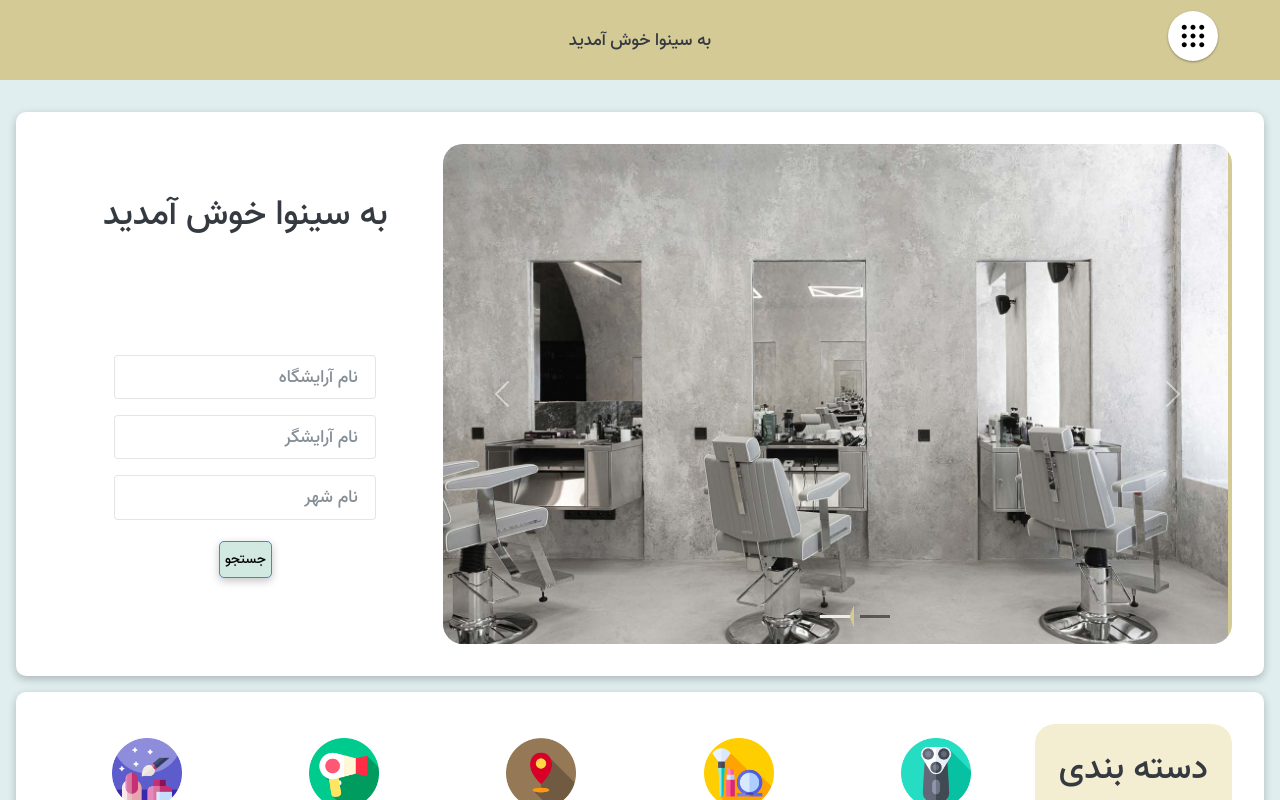
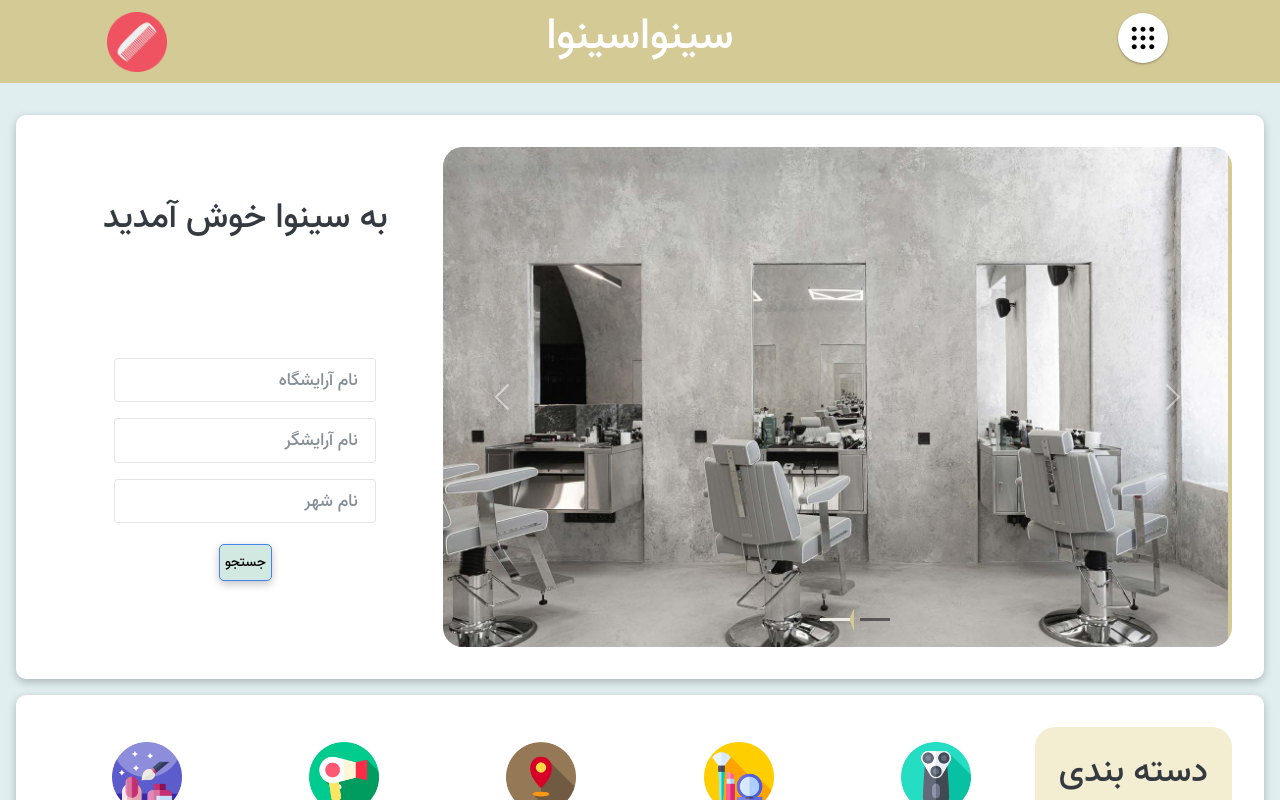
Before and after one commit to Moein-Gh/HairSaloonBookingApp_FrontEnd, a React (Create React App) app: page / in a window 1280 px wide. Shown: the top 800 px of the page. Built offline with nearby package versions, Linux system fonts and the light colour scheme.

Commit message:
header fixed

```diff
--- a/src/App.js
+++ b/src/App.js
@@ -8,9 +8,7 @@ import { Col, Row } from "react-bootstrap";
 import Header from "./components/Header";
 import Footer from "./components/Footer";
 import BarberShopScreen from "./screens/BarberShopScreen";
-import BarberDashboard from "./screens/BarberDashboard";
 import UserprofileScreen from "./screens/UserprofileScreen";
-import BookingScreen from "./screens/BookingScreen";
 import NewAppointmentScreen from "./screens/NewAppointmentScreen";
 function App() {
   return (
--- a/src/components/Header.js
+++ b/src/components/Header.js
@@ -1,26 +1,29 @@
-import React, { useState, useEffect } from "react";
+import React from "react";
 import { Col, Image, Row } from "react-bootstrap";
+import { Link } from "react-router-dom";
 import SideBar from "./SideBar";
-const logo = require("../logo.png");
-
 const Header = () => {
   return (
     <>
       <header>
         <Row className="headerContainer">
-          <Col xs={1} className="text-align-center">
+          <Col xs={2} className="flex-center text-align-center">
             <SideBar />
           </Col>
-          <Col xs={9} className="headerMiddle text-align-center">
-            به سینوا خوش آمدید
+          <Col xs={8} className="flex-center headerMiddle text-align-center">
+            <h1>سینوا</h1>
+            <Link to={"/"} className="headerLink">
+              <h1>سینوا</h1>
+            </Link>
           </Col>
-          <Col xs={1} className="text-align-center">
-            <Image src="" />
+          <Col xs={2} className="flex-center text-align-center">
+            <Link to={"/"}>
+              <Image src="/icons/logo.png" className="logo" />
+            </Link>
           </Col>
         </Row>
       </header>
     </>
   );
 };
-
 export default Header;
```
